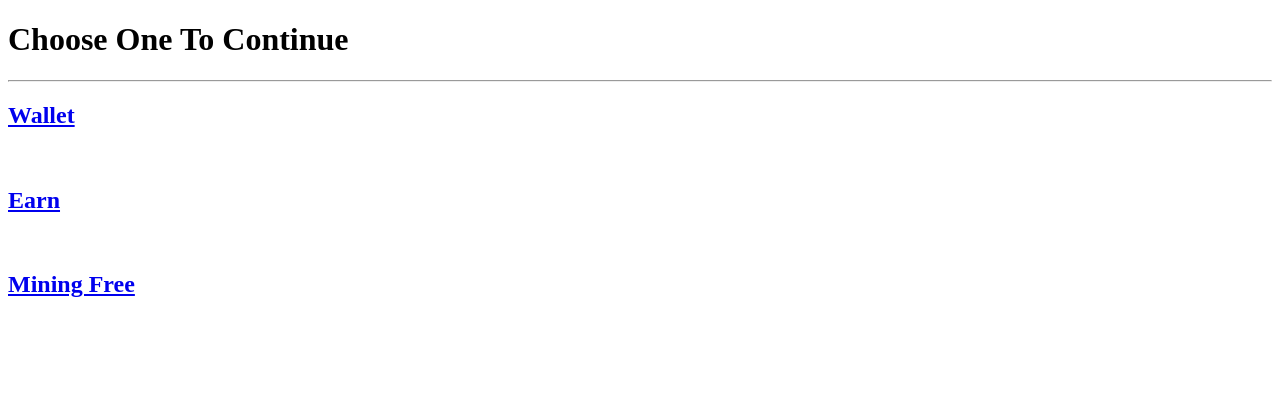
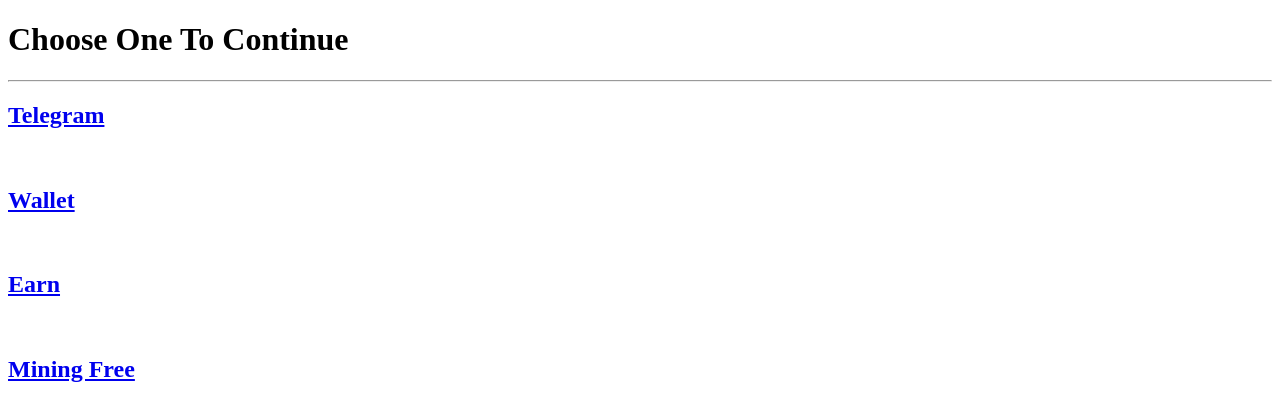
Before and after one commit to PhoneThonFrank/Secret, a plain HTML site: page cp.html in a window 1280 px wide. Drawn offline with Linux system fonts and the light colour scheme.

Commit message:
Update cp.html

```diff
--- a/cp.html
+++ b/cp.html
@@ -16,6 +16,8 @@
 
     <h1>Choose One To Continue</h1>
     <hr>
+    <a href="https://play.google.com/store/apps/details?id=org.telegram.messenger
+    "><h2>Telegram</h2></a><br>
 <a href="Wallet.html">
     <h2>Wallet</h2>
 </a>
```
